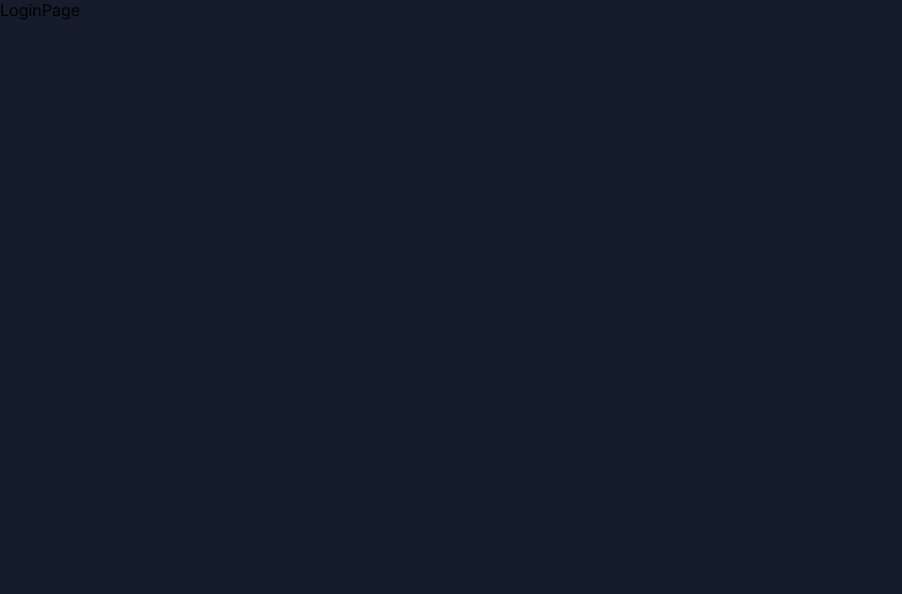
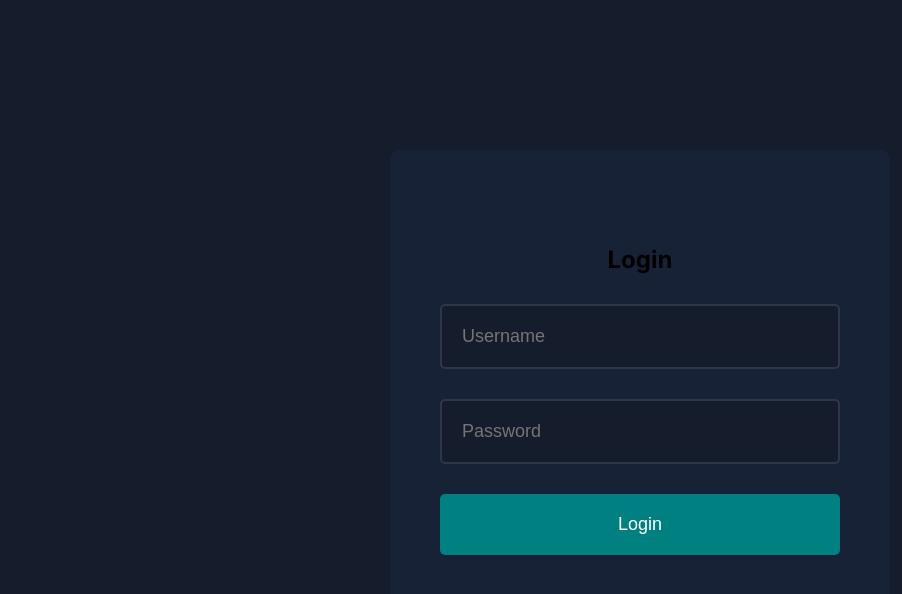
Before and after one commit to DenisDK/Admin-Dashboard, a Next.js app: page /login in a window 1280 px wide. Shown: the top 594 px of the page, without its empty margins (0-902 px from the left). Built offline with nearby package versions, Linux system fonts and the light colour scheme.

Commit message:
Create Single Product page + Login page

```diff
--- a/src/app/dashboard/users/[id]/page.jsx
+++ b/src/app/dashboard/users/[id]/page.jsx
@@ -3,7 +3,11 @@
 import Image from 'next/image'
 
 
-export default function SingleUserPage() {
+export default function SingleUserPage({ params }) {
+
+   // const { id } = params;
+   // const user = await fetchUser(id);
+
   return (
    <div className={style.container}>
    <div className={style.infoContainer}>
--- a/src/app/login/page.jsx
+++ b/src/app/login/page.jsx
@@ -1,7 +1,15 @@
 import React from 'react'
+import style from '@/app/ui/login/login.module.css'
 
 export default function LoginPage() {
   return (
-    <div>LoginPage</div>
+    <div className={style.container}>
+      <form action="" className={style.form}>
+         <h2>Login</h2>
+         <input type="text" placeholder='Username'/>
+         <input type="password" placeholder='Password'/>
+         <button>Login</button>
+      </form>
+    </div>
   )
 }
--- /dev/null
+++ b/src/app/ui/dashboard/products/singleProduct/singleProduct.module.css
@@ -0,0 +1,67 @@
+.container {
+   display: flex;
+   gap: 50px;
+   margin-top: 20px;
+ }
+
+ .infoContainer {
+   flex: 1;
+   background-color: var(--bgSoft);
+   padding: 20px;
+   border-radius: 10px;
+   font-weight: bold;
+   color: var(--textSoft);
+   height: max-content;
+ }
+
+ .imgContainer{
+   width: 100%;
+   height: 300px;
+   position: relative;
+   border-radius: 10px;
+   overflow: hidden;
+   margin-bottom: 20px;
+ }
+
+ .formContainer {
+   flex: 3;
+   background-color: var(--bgSoft);
+   padding: 20px;
+   border-radius: 10px;
+ }
+
+ .form{
+   display: flex;
+   flex-direction: column;
+ }
+
+ .form input, .form textarea, .form select{
+   padding: 15px; /*20px*/
+   border: 2px solid #2e374a;
+   border-radius: 5px;
+   background-color: var(--bg);
+   color: var(--text);
+   margin: 10px 0px;
+   font-size: 16px;
+ }
+
+ .form label{
+   font-size: 12px;
+ }
+
+ .form button{
+   width: 100%;
+   padding: 20px;
+   background-color: teal;
+   color: var(--text);
+   border: none;
+   border-radius: 5px;
+   cursor: pointer;
+   margin-top: 20px;
+   transition: .3s;
+   font-size: 18px;
+ }
+
+ .form button:hover {
+   background-color: rgb(9, 153, 153);
+ }
--- /dev/null
+++ b/src/app/ui/login/login.module.css
@@ -0,0 +1,46 @@
+.container {
+   width: 100%;
+   height: 100vh;
+   display: flex;
+   align-items: center;
+   justify-content: center;
+ }
+
+ .form {
+   background-color: var(--bgSoft);
+   padding: 50px;
+   border-radius: 10px;
+   width: 500px;
+   height: 500px;
+   display: flex;
+   flex-direction: column;
+   justify-content: center;
+   gap: 30px;
+   align-items: center;
+ }
+
+ .form input {
+   width: 100%;
+   padding: 20px; /*30px*/
+   border: 2px solid #2e374a;
+   border-radius: 5px;
+   background-color: var(--bg);
+   color: var(--text);
+   font-size: 18px;
+ }
+
+ .form button {
+   width: 100%;
+   padding: 20px; /*30px*/
+   background-color: teal;
+   color: var(--text);
+   border: none;
+   cursor: pointer;
+   font-size: 18px;
+   border-radius: 5px;
+   transition: .3s;
+ }
+
+ .form button:hover {
+   background-color: rgb(9, 153, 153);
+ }
```
Also changed, not shown: src/app/dashboard/products/[id]/page.jsx (added, +57 -0 lines).
